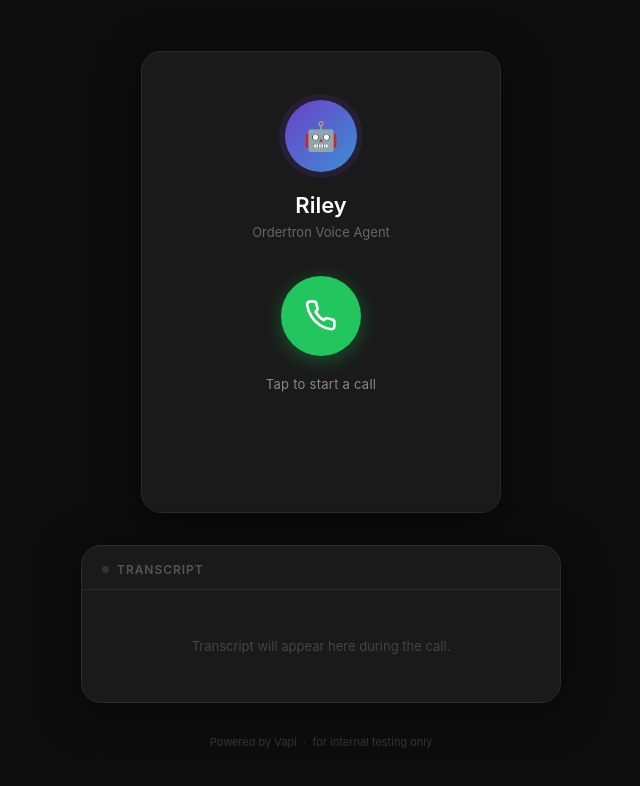
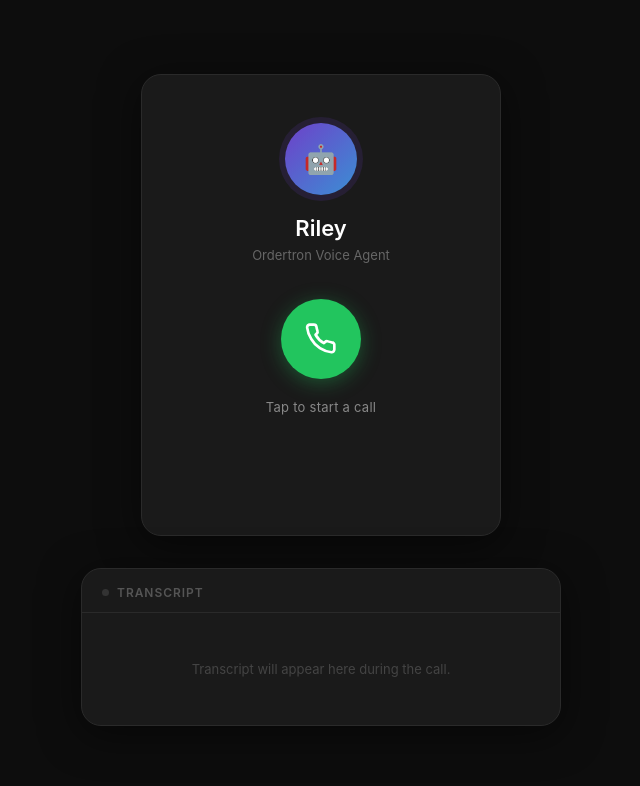
Before and after one commit to imsrj70-bit/ot-voice-agent, a plain HTML site: page frontend/index.html in a window 1280 px wide. Shown: the whole page, without its empty margins (319-959 px from the left). Drawn offline with Linux system fonts and the light colour scheme.

Commit message:
Remove footer note about Vapi for internal testing

```diff
--- a/frontend/index.html
+++ b/frontend/index.html
@@ -253,7 +253,6 @@
     </div>
   </div>
 
-  <footer>Powered by Vapi &nbsp;·&nbsp; for internal testing only</footer>
 
   <!-- Vapi Web SDK (ES module — avoids "exports is not defined" in plain browser) -->
   <script type="module">
```
